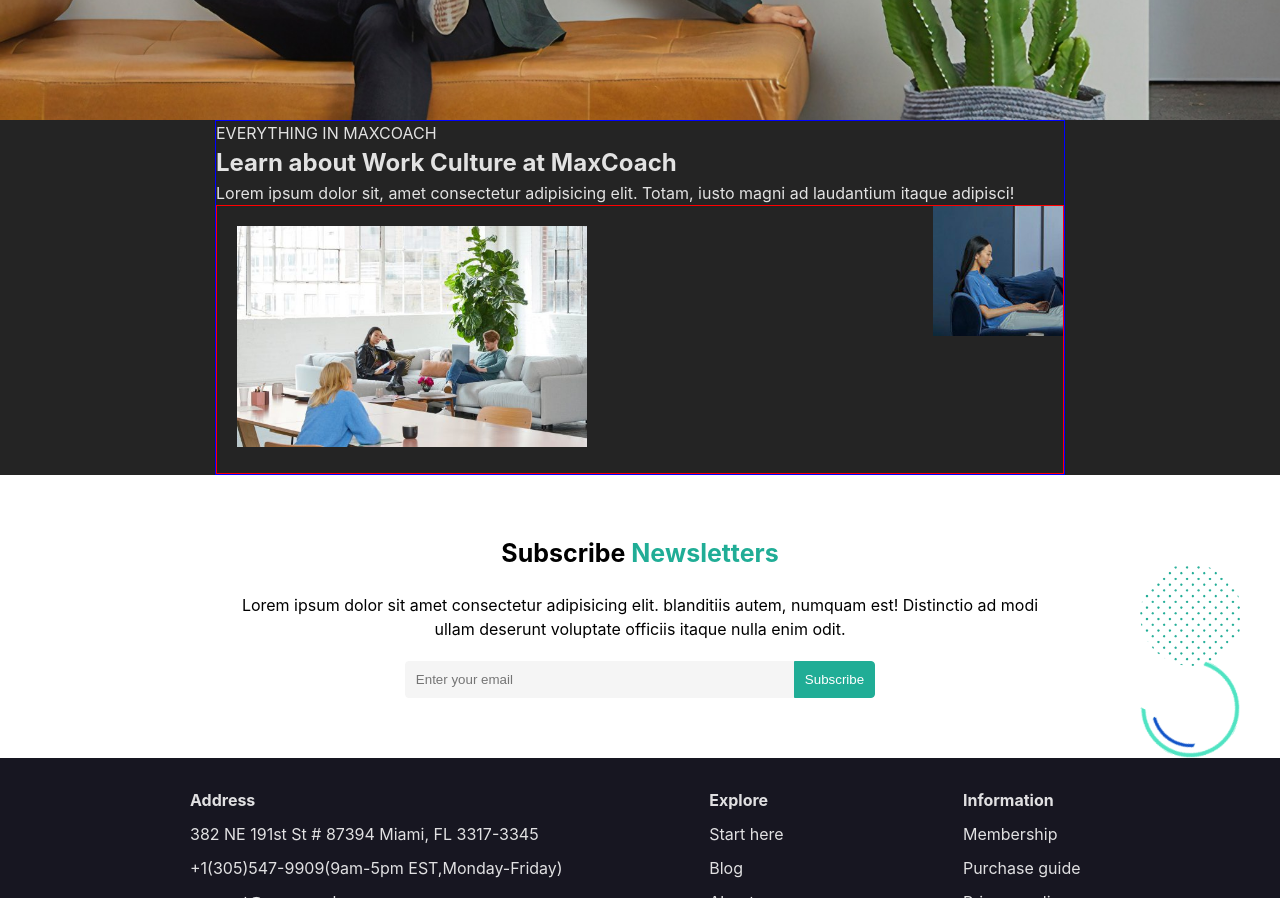
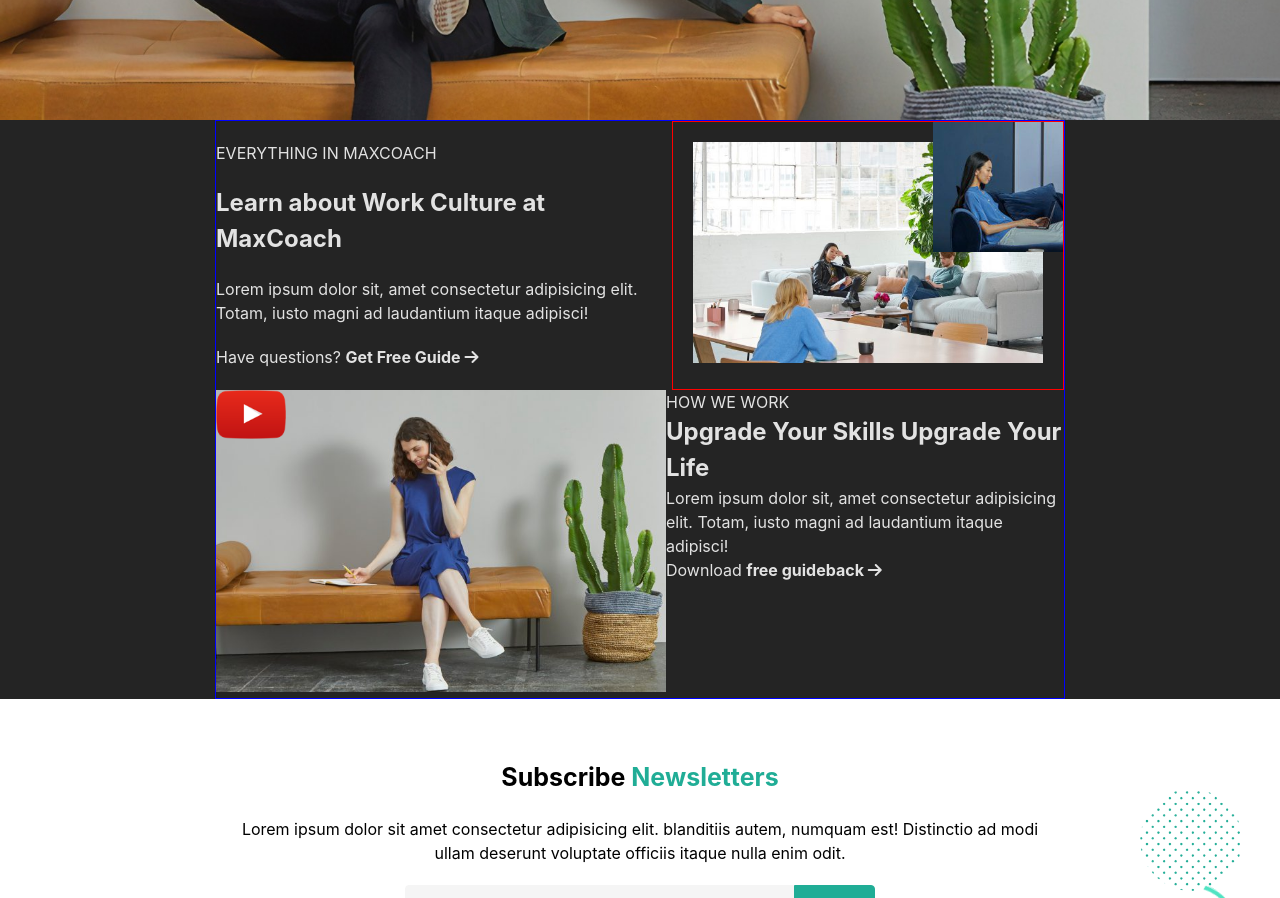
Before and after one commit to ALANOMAM/proj-html-vuejs, a Vue app: page / in a window 1280 px wide. Shown: the part 380-1278 px from the top of the page. Built offline with nearby package versions, Linux system fonts and the light colour scheme.

Commit message:
impostazione della seconda sezione del main

```diff
--- a/src/components/Main.vue
+++ b/src/components/Main.vue
@@ -14,14 +14,13 @@ export default{
 <main>
  <!--container start-->
 <div class="container">
-
+ <!--box 1 start -->
  <div class="box1">
     <div class="left">
         <span>EVERYTHING IN MAXCOACH</span>
         <h2>Learn about Work Culture at MaxCoach</h2>
         <p>Lorem ipsum dolor sit, amet consectetur adipisicing elit. Totam, iusto magni ad laudantium itaque adipisci!</p>
-
-
+        <span>Have questions? <b>Get Free Guide <i class="fa-solid fa-arrow-right"></i></b> </span>
     </div>
 
     <div class="right">
@@ -30,6 +29,25 @@ export default{
     </div>
 
  </div>
+<!--box 1 end -->
+
+<div class="box2">
+
+    <div class="left">
+      <img src="../../public/images/icon-youtube-play.png" alt="">
+     <img src="../../public/images/stock-full-hd-11-670x450.jpg" alt="">
+    </div>
+
+
+    <div class="right">
+        <span>HOW WE WORK</span>
+        <h2>Upgrade Your Skills Upgrade Your Life</h2>
+        <p>Lorem ipsum dolor sit, amet consectetur adipisicing elit. Totam, iusto magni ad laudantium itaque adipisci!</p>
+        <span>Download <b>free guideback <i class="fa-solid fa-arrow-right"></i></b> </span>
+    </div>
+
+</div>
+
 
 </div>
 <!--container end-->
@@ -47,9 +65,18 @@ export default{
 
 /*box1 start*/
 .box1{
+    display: flex;
+    justify-content: space-between;
 
     /*left side start*/
 .left{
+    padding-top: 20px;
+    padding-right: 20px;
+    display: flex;
+    flex-direction: column;
+    align-items: flex-start;
+    gap: 20px;
+
 
 }
     /*left side end*/
@@ -78,5 +105,24 @@ export default{
 /*box1 end*/
 
 
+.box2{
+  display: flex;
+
+   .left{
+
+    position: relative;
+    img:nth-child(1){
+        width: 70px;
+        position: absolute;
+
+    }
+
+    img:nth-child(2){
+        width: 450px;
+    }
+   }
+
+}
+
 
 </style>
```
